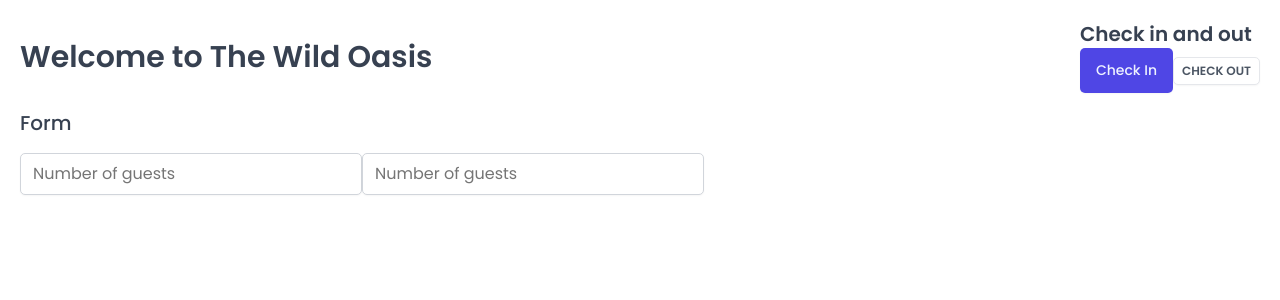
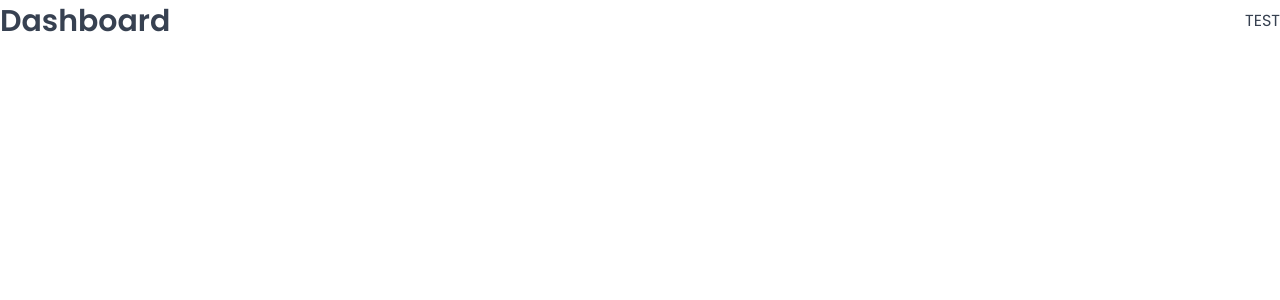
Before and after one commit to valerier2000/the-wild-oasis, a React (Vite) app: page /dashboard in a window 1280 px wide. Shown: the top 300 px of the page. Built offline with nearby package versions, Linux system fonts and the light colour scheme; a web font is replaced by a local one.

Commit message:
Set up routes

```diff
--- a/package.json
+++ b/package.json
@@ -12,6 +12,7 @@
   "dependencies": {
     "react": "^18.2.0",
     "react-dom": "^18.2.0",
+    "react-router-dom": "^6.26.1",
     "styled-components": "^6.1.12"
   },
   "devDependencies": {
--- a/src/App.jsx
+++ b/src/App.jsx
@@ -1,43 +1,31 @@
-import styled from "styled-components";
+import { BrowserRouter, Navigate, Route, Routes } from "react-router-dom";
+import Dashboard from "./pages/Dashboard";
+import Bookings from "./pages/Bookings";
+import Cabins from "./pages/Cabins";
+import Users from "./pages/Users";
+import Settings from "./pages/Settings";
+import Account from "./pages/Account";
+import Login from "./pages/Login";
+import PageNotFound from "./pages/PageNotFound";
 import GlobalStyles from "./styles/GlobalStyles";
-import Button from "./ui/Button";
-import Heading from "./ui/Heading";
-import Row from "./ui/Row";
-import Input from "./ui/Input";
-
-const StyledApp = styled.div`
-  /* background-color: green; */
-  padding: 20px;
-`;
 
 function App() {
   return (
     <>
       <GlobalStyles />
-      <StyledApp>
-        <Row>
-          <Row type="horizontal">
-            <Heading as="h1">Welcome to The Wild Oasis</Heading>
-
-            <div>
-              <Heading as="h2">Check in and out</Heading>
-              <Button>Check In</Button>
-              <Button variation="secondary" size="small">
-                Check Out
-              </Button>
-            </div>
-          </Row>
-
-          <Row>
-            <Heading as="h3">Form</Heading>
-
-            <form>
-              <Input type="number" placeholder="Number of guests" />
-              <Input type="number" placeholder="Number of guests" />
-            </form>
-          </Row>
-        </Row>
-      </StyledApp>
+      <BrowserRouter>
+        <Routes>
+          <Route index element={<Navigate replace to="dashboard" />} />
+          <Route path="dashboard" element={<Dashboard />} />
+          <Route path="bookings" element={<Bookings />} />
+          <Route path="cabins" element={<Cabins />} />
+          <Route path="users" element={<Users />} />
+          <Route path="settings" element={<Settings />} />
+          <Route path="account" element={<Account />} />
+          <Route path="login" element={<Login />} />
+          <Route path="*" element={<PageNotFound />} />
+        </Routes>
+      </BrowserRouter>
     </>
   );
 }
```
Also changed, not shown: 1 other file (tests, documents, lock files or other folders).
